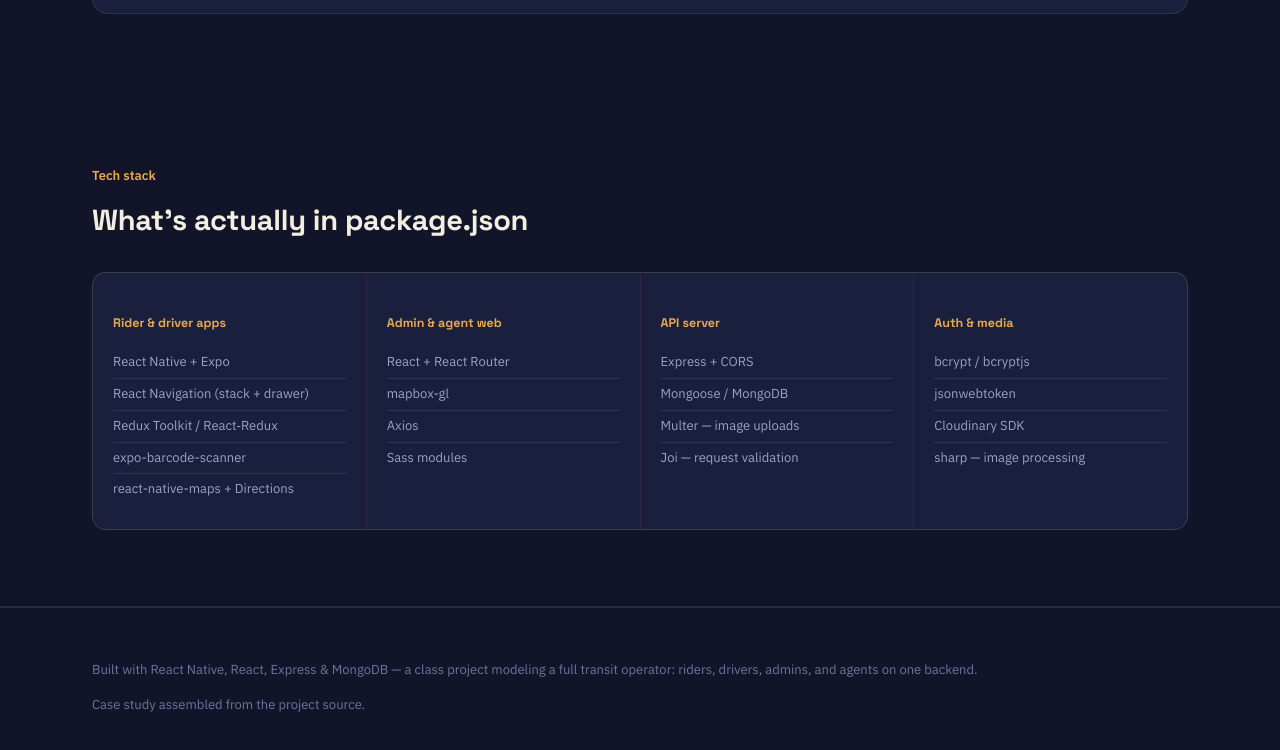
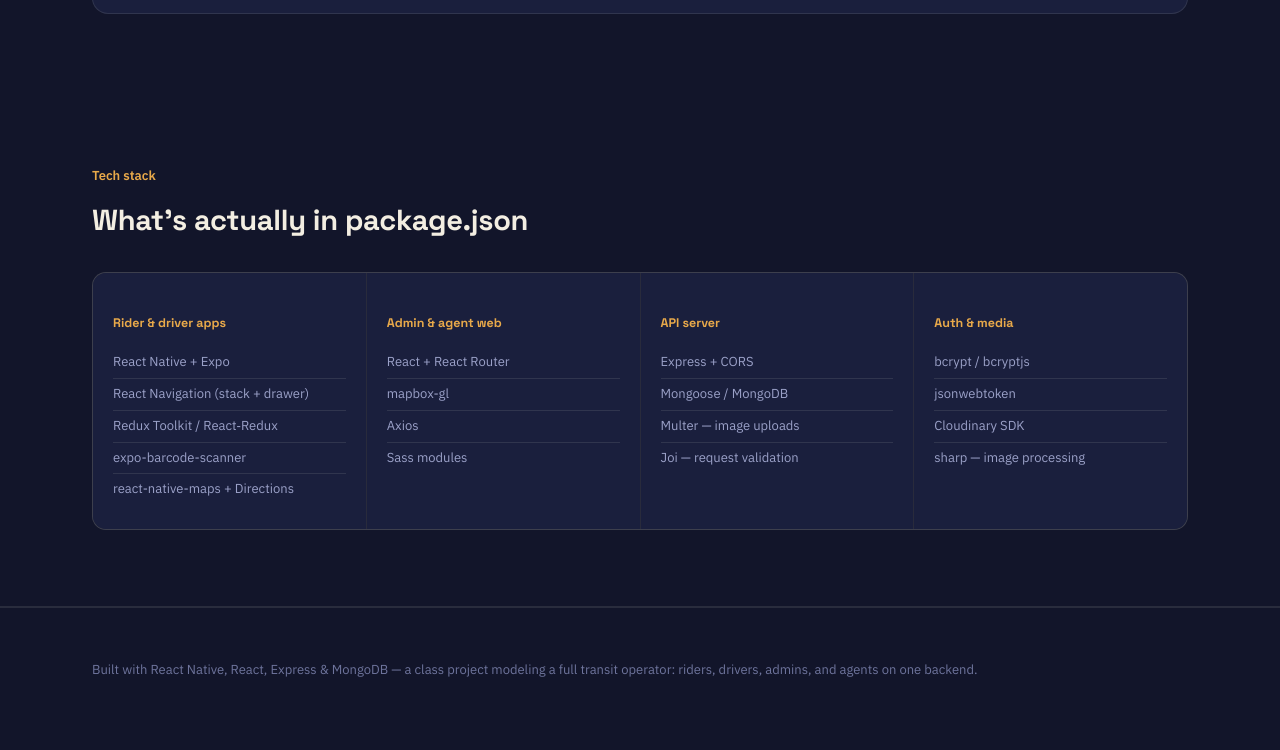
Before and after one commit to KeamlakGirma/keamlakgirma.github.io, a plain HTML site: page Online-Public-Transport-Booking.html in a window 1280 px wide. Shown: the part 8344-9094 px from the top of the page. Drawn offline with Linux system fonts and the light colour scheme.

Commit message:
Remove case study reference from footer

```diff
--- a/Online-Public-Transport-Booking.html
+++ b/Online-Public-Transport-Booking.html
@@ -716,7 +716,6 @@
 <footer>
   <div class="wrap">
     <p>Built with React Native, React, Express &amp; MongoDB — a class project modeling a full transit operator: riders, drivers, admins, and agents on one backend.</p>
-    <p>Case study assembled from the project source.</p>
   </div>
 </footer>
 
```
